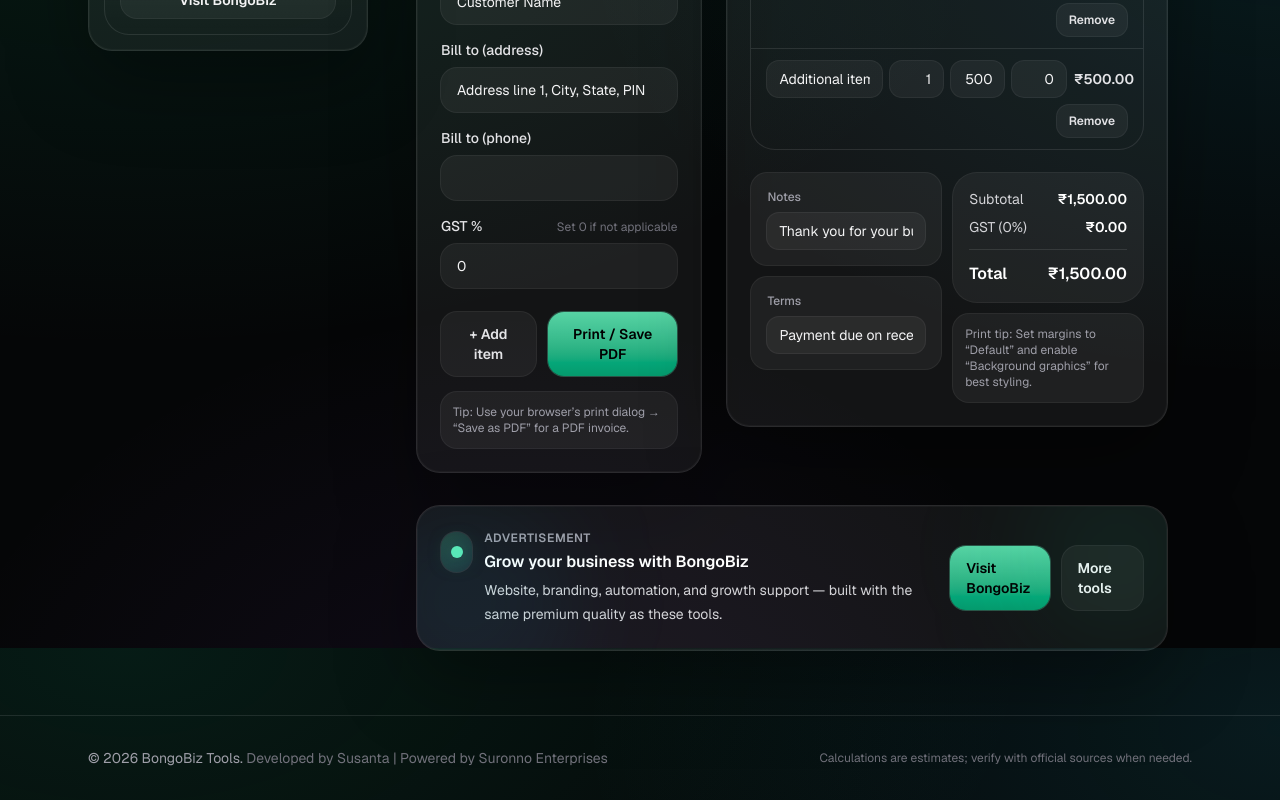
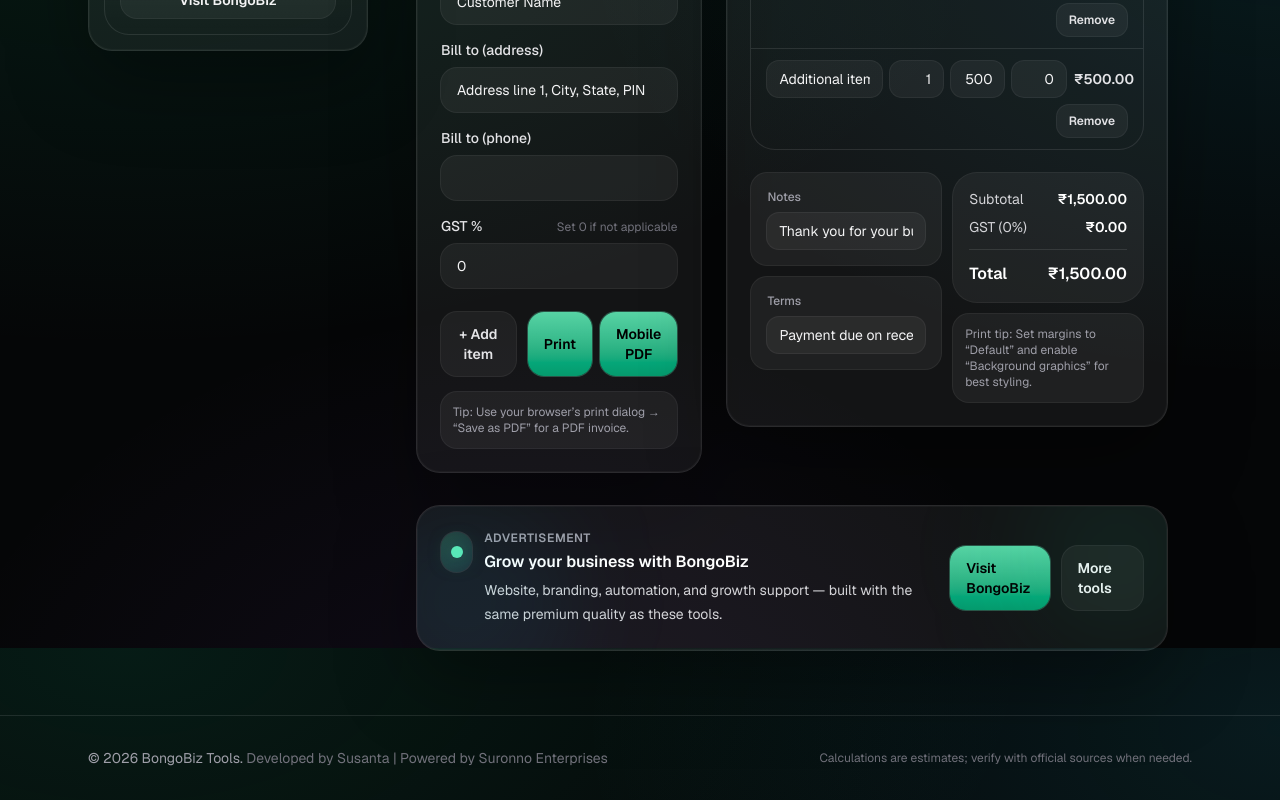
Before and after one commit to dsusant566-bot/Bongbiz-tools, a Next.js app: page /invoice in a window 1280 px wide. Shown: the part 952-1752 px from the top of the page. Built offline with nearby package versions, Linux system fonts and the light colour scheme.

Commit message:
Fix: Replaced html2pdf with jsPDF, fixed CV photo, and updated project to BongoBiz-Tools

```diff
--- a/app/cv-builder/ui.tsx
+++ b/app/cv-builder/ui.tsx
@@ -42,8 +42,54 @@ export function CvBuilderClient() {
     setData({...data, education: edu});
   };
 
+  const handleMobileSave = async () => {
+    const { jsPDF } = await import('jspdf');
+    const autoTable = (await import('jspdf-autotable')).default;
+
+    const doc = new jsPDF();
+
+    doc.setFontSize(22);
+    doc.text(data.name, 14, 20);
+    doc.setFontSize(14);
+    doc.text(data.title, 14, 28);
+
+    if (data.photo) {
+      doc.addImage(data.photo, 'JPEG', 160, 10, 30, 30);
+    }
+
+    doc.setFontSize(10);
+    doc.text(`${data.email} | ${data.phone} | ${data.address}`, 14, 38);
+
+    doc.setFontSize(12);
+    doc.text('Summary', 14, 45);
+    doc.setFontSize(10);
+    doc.text(doc.splitTextToSize(data.summary, 180), 14, 52);
+
+    const expData = data.experience.map(exp => [exp.company, exp.city, exp.duration, exp.desc]);
+    doc.setFontSize(12);
+    doc.text('Experience', 14, 70);
+    autoTable(doc, {
+      startY: 75,
+      head: [['Company', 'City', 'Duration', 'Description']],
+      body: expData,
+    });
+
+    let finalY = (doc as any).lastAutoTable.finalY + 10;
+
+    const eduData = data.education.map(edu => [edu.school, edu.city, edu.duration]);
+    doc.setFontSize(12);
+    doc.text('Education', 14, finalY);
+    autoTable(doc, {
+      startY: finalY + 5,
+      head: [['School', 'City', 'Duration']],
+      body: eduData,
+    });
+
+    doc.save(`CV-${data.name.replace(/\s+/g, '-')}.pdf`);
+  };
+
   return (
-    <div className="grid grid-cols-1 gap-6 lg:grid-cols-2">
+    <div id="printable-area" className="grid grid-cols-1 gap-6 lg:grid-cols-2">
       <section className="bb-panel rounded-3xl p-6 print:hidden">
         <h2 className="text-lg font-bold text-white mb-4">Personal Information</h2>
         <div className="space-y-4">
@@ -80,7 +126,10 @@ export function CvBuilderClient() {
           <Input placeholder="Add skill and press enter" onKeyDown={(e) => {
             if (e.key === "Enter") { setData({...data, skills: [...data.skills, e.currentTarget.value]}); e.currentTarget.value = ""; }
           }} />
-          <Button onClick={() => handlePrint()}>Download PDF</Button>
+          <div className="flex gap-2 pt-2">
+            <Button onClick={() => handlePrint()}>Download PDF</Button>
+            <Button onClick={handleMobileSave} className="bg-blue-600 hover:bg-blue-700">Mobile PDF</Button>
+          </div>
         </div>
       </section>
 
--- a/app/globals.css
+++ b/app/globals.css
@@ -10,8 +10,8 @@
 }
 
 @theme inline {
-  --color-background: var(--background);
-  --color-foreground: var(--foreground);
+  --color-background: #050607;
+  --color-foreground: #f4f4f5;
   --font-sans: var(--font-geist-sans);
   --font-mono: var(--font-geist-mono);
 }
@@ -50,6 +50,9 @@ body {
 }
 
 /* Force sRGB for PDF rendering context */
+* {
+  color-interpolation-filters: sRGB !important;
+}
 body {
   color-gamut: srgb;
 }
--- a/app/invoice/ui.tsx
+++ b/app/invoice/ui.tsx
@@ -160,8 +160,48 @@ export function InvoiceClient() {
     window.print();
   }
 
+  async function handleMobileDownload() {
+    const { jsPDF } = await import('jspdf');
+    const autoTable = (await import('jspdf-autotable')).default;
+
+    const doc = new jsPDF();
+
+    doc.setFontSize(18);
+    doc.text(businessName || 'INVOICE', 14, 20);
+
+    doc.setFontSize(10);
+    doc.text(`Invoice #: ${invoiceNo}`, 14, 30);
+    doc.text(`Date: ${invoiceDate}`, 14, 35);
+    doc.text(`Due Date: ${dueDate}`, 14, 40);
+
+    doc.text('Bill To:', 14, 55);
+    doc.text(billToName, 14, 60);
+    doc.text(billToAddress, 14, 65);
+
+    const tableData = items.map((it) => {
+      const q = parseNum(it.qty) || 0;
+      const r = parseNum(it.rate) || 0;
+      const dPercent = parseNum(it.discount) || 0;
+      const itemTotal = (q * r) * (1 - dPercent / 100);
+      return [it.description, it.qty, r.toFixed(2), `${dPercent}%`, itemTotal.toFixed(2)];
+    });
+
+    autoTable(doc, {
+      startY: 80,
+      head: [['Description', 'Qty', 'Rate', 'Disc%', 'Amount']],
+      body: tableData,
+    });
+
+    const finalY = (doc as any).lastAutoTable.finalY + 10;
+    doc.text(`Subtotal: ${subtotal.toFixed(2)}`, 140, finalY);
+    doc.text(`GST: ${gst.toFixed(2)}`, 140, finalY + 7);
+    doc.text(`Total: ${total.toFixed(2)}`, 140, finalY + 14);
+
+    doc.save(`Invoice-${invoiceNo}.pdf`);
+  }
+
   return (
-    <div className="grid grid-cols-1 gap-6 lg:grid-cols-5">
+    <div id="printable-area" className="grid grid-cols-1 gap-6 lg:grid-cols-5">
       <section className="bb-panel rounded-3xl p-6 lg:col-span-2 print:hidden">
         <div className="flex flex-col gap-4">
           <div className="rounded-3xl bg-white/5 p-4 ring-1 ring-white/10">
@@ -230,9 +270,10 @@ export function InvoiceClient() {
             <Button type="button" variant="ghost" onClick={addItem}>
               + Add item
             </Button>
-            <Button type="button" onClick={printInvoice}>
-              Print / Save PDF
-            </Button>
+            <div className="flex gap-2">
+              <Button type="button" onClick={printInvoice}>Print</Button>
+              <Button type="button" onClick={handleMobileDownload} className="print:hidden">Mobile PDF</Button>
+            </div>
           </div>
 
           <div className="rounded-2xl bg-white/5 p-3 text-xs text-zinc-400 ring-1 ring-white/10">
--- a/package.json
+++ b/package.json
@@ -13,6 +13,7 @@
     "browser-image-compression": "^2.0.2",
     "fabric": "^7.3.1",
     "jspdf": "^4.2.1",
+    "jspdf-autotable": "^5.0.7",
     "next": "16.2.6",
     "next-pwa": "^5.6.0",
     "pdf-lib": "^1.17.1",
```
Also changed, not shown: public/manifest.json, 1 other file (tests, documents, lock files or other folders).
